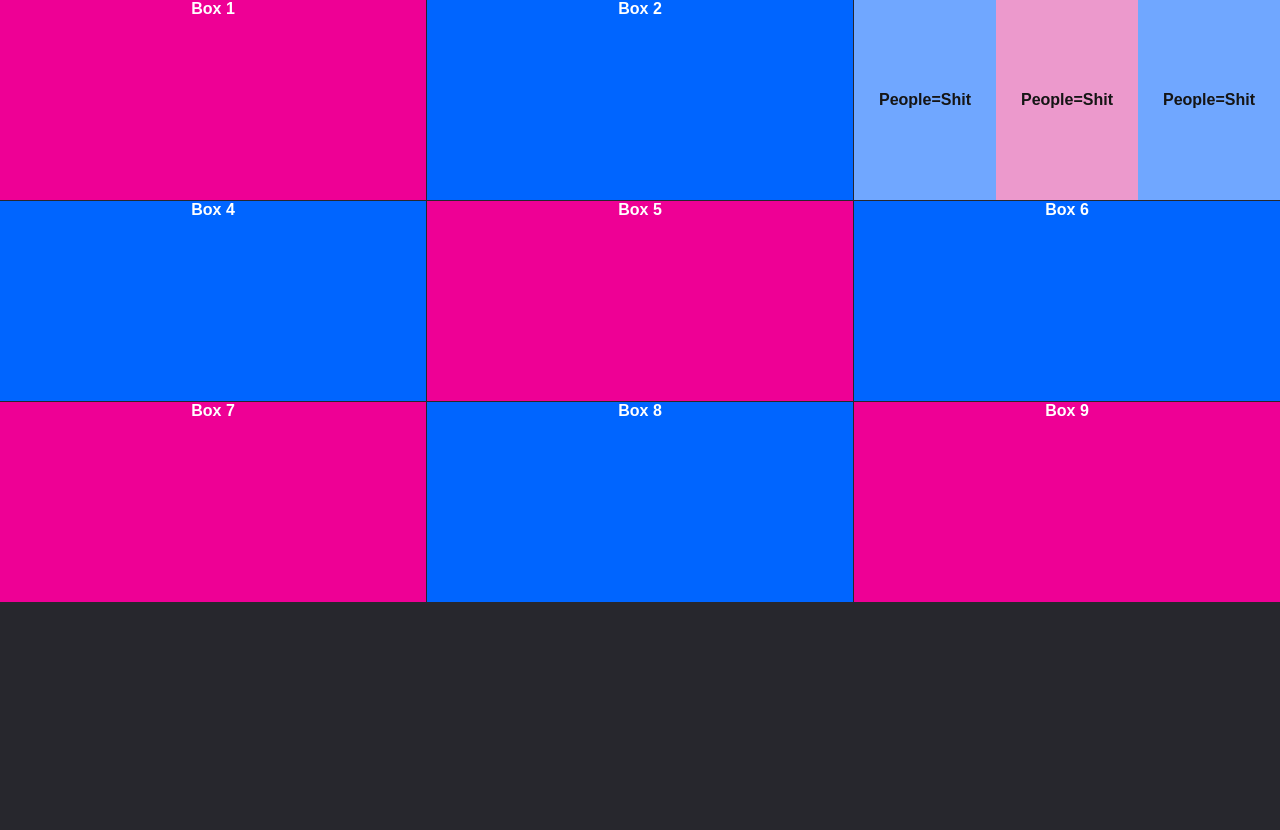
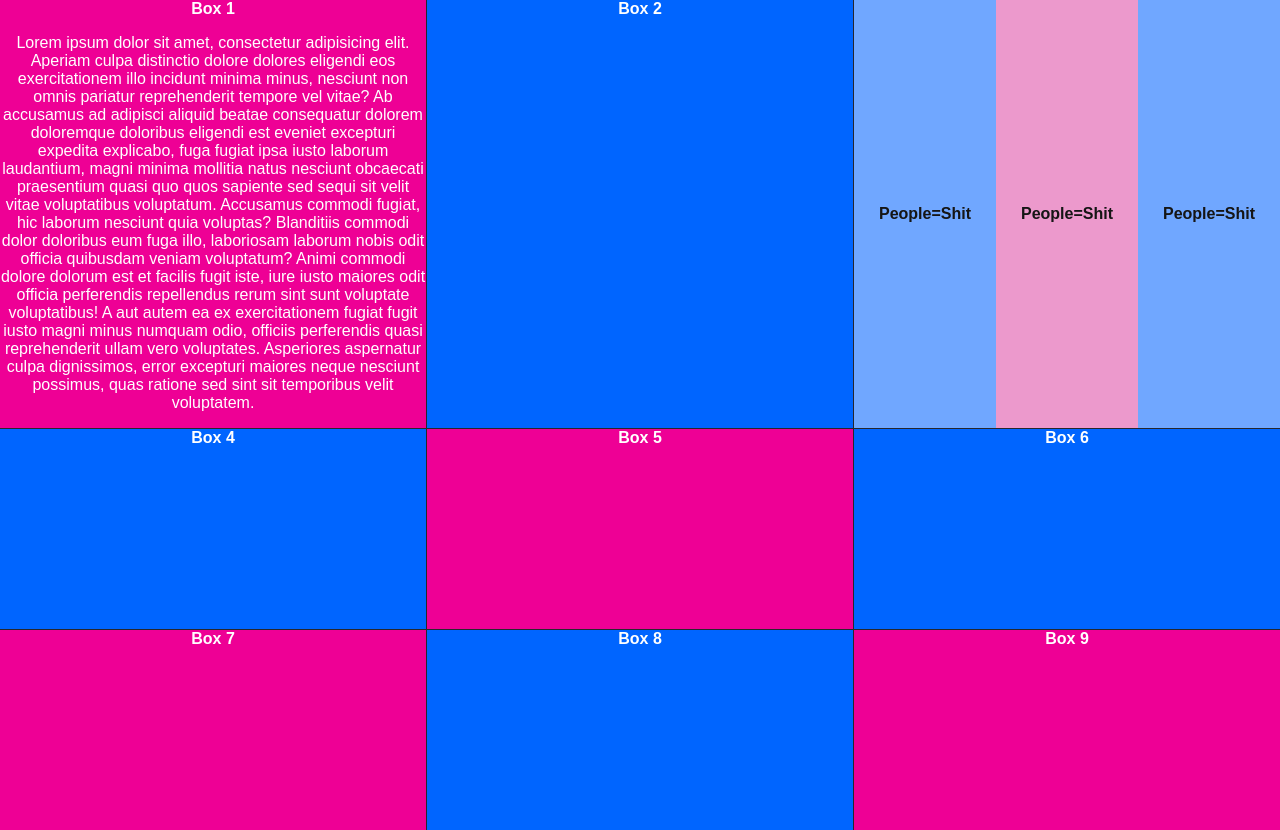
Before and after one commit to AbidAlWassie/CSS-Grid-experimental1, a plain HTML site: page grid.html in a window 1280 px wide. Before the commit the page ends 800 px from the top, so only its background shows below. Drawn offline with Linux system fonts and the light colour scheme.

Commit message:
updated project

```diff
--- a/css/grid.scss
+++ b/css/grid.scss
@@ -11,6 +11,10 @@ body {
   grid-template-columns: repeat(1, 1fr 1fr 1fr);
   grid-auto-rows: minmax(200px, auto);
   grid-gap: 1px;
+}
+
+.box p {
+  font-weight: normal;
 }
 
 .container > div {
--- a/grid.html
+++ b/grid.html
@@ -7,7 +7,8 @@
 </head>
 <body>
 <div class="container">
-  <div class="box box1">Box 1</div>
+  <div class="box box1">Box 1
+  <p>Lorem ipsum dolor sit amet, consectetur adipisicing elit. Aperiam culpa distinctio dolore dolores eligendi eos exercitationem illo incidunt minima minus, nesciunt non omnis pariatur reprehenderit tempore vel vitae? Ab accusamus ad adipisci aliquid beatae consequatur dolorem doloremque doloribus eligendi est eveniet excepturi expedita explicabo, fuga fugiat ipsa iusto laborum laudantium, magni minima mollitia natus nesciunt obcaecati praesentium quasi quo quos sapiente sed sequi sit velit vitae voluptatibus voluptatum. Accusamus commodi fugiat, hic laborum nesciunt quia voluptas? Blanditiis commodi dolor doloribus eum fuga illo, laboriosam laborum nobis odit officia quibusdam veniam voluptatum? Animi commodi dolore dolorum est et facilis fugit iste, iure iusto maiores odit officia perferendis repellendus rerum sint sunt voluptate voluptatibus! A aut autem ea ex exercitationem fugiat fugit iusto magni minus numquam odio, officiis perferendis quasi reprehenderit ullam vero voluptates. Asperiores aspernatur culpa dignissimos, error excepturi maiores neque nesciunt possimus, quas ratione sed sint sit temporibus velit voluptatem.</p></div>
   <div class="box box2">Box 2</div>
   <div class="box box3 nested-element">
     <div>People=Shit</div>
```
Also changed, not shown: css/grid.css, 1 other file.
